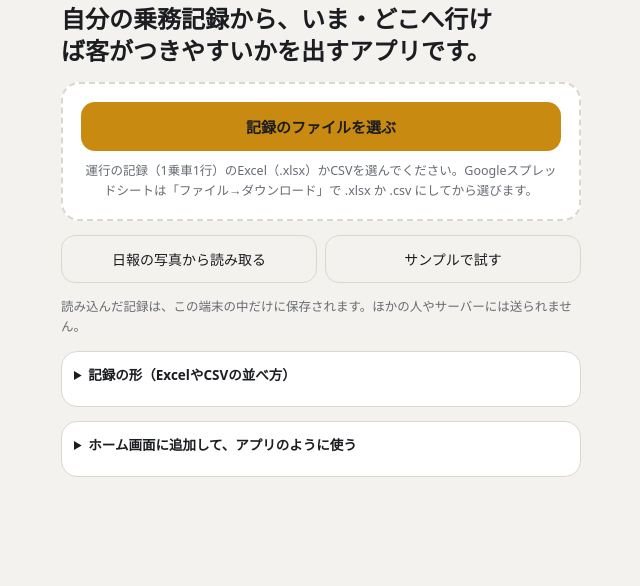
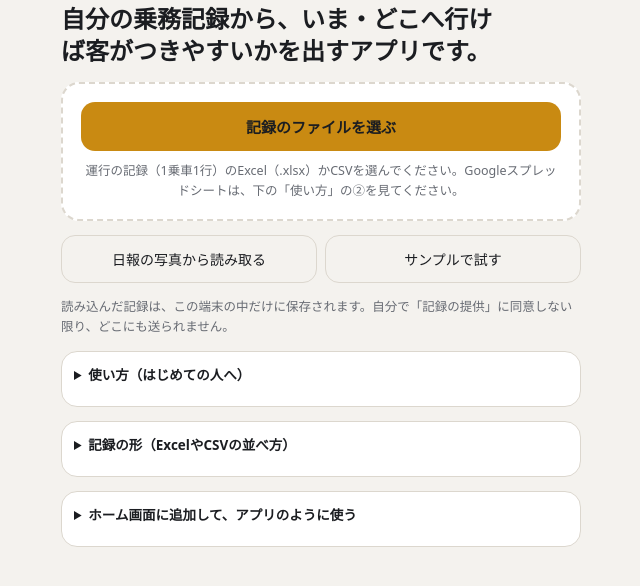
Before and after one commit to koudai03130323-sketch/nagashi-navi, a plain HTML site: page public/index.html in a window 1280 px wide. Shown: the part 62-648 px from the top of the page, without its empty margins (319-959 px from the left). Drawn offline with nearby package versions, Linux system fonts and the light colour scheme; a web font is replaced by a local one.

Commit message:
使い方の欄を足す（ホーム画面に入れる・記録の入れ方・画面の見方・困ったとき）
Co-Authored-By: Claude Opus 5.5 <noreply@anthropic.com>

```diff
--- a/public/index.html
+++ b/public/index.html
@@ -242,14 +242,15 @@ details.panel:not([open]) { padding-block: 8px; }
     <label class="drop" id="drop">
       <input type="file" id="file" accept=".csv,.xlsx,.xls,text/csv,text/plain,application/vnd.openxmlformats-officedocument.spreadsheetml.sheet,application/vnd.ms-excel">
       <span class="primary">記録のファイルを選ぶ</span>
-      <span class="sub">運行の記録（1乗車1行）のExcel（.xlsx）かCSVを選んでください。Googleスプレッドシートは「ファイル→ダウンロード」で .xlsx か .csv にしてから選びます。</span>
+      <span class="sub">運行の記録（1乗車1行）のExcel（.xlsx）かCSVを選んでください。Googleスプレッドシートは、下の「使い方」の②を見てください。</span>
     </label>
     <div class="btnrow">
       <button class="ghost wide" type="button" id="open-ai">日報の写真から読み取る</button>
       <button class="ghost wide" type="button" id="try-sample">サンプルで試す</button>
     </div>
     <div class="err" id="load-err" hidden></div>
-    <p class="sub">読み込んだ記録は、この端末の中だけに保存されます。ほかの人やサーバーには送られません。</p>
+    <p class="sub">読み込んだ記録は、この端末の中だけに保存されます。自分で「記録の提供」に同意しない限り、どこにも送られません。</p>
+    <details class="panel fold howto"><summary>使い方（はじめての人へ）</summary></details>
     <details class="panel fold">
       <summary>記録の形（ExcelやCSVの並べ方）</summary>
       <p class="sub">見出しの行の下に、1乗車ずつ1行。ExcelでもCSVでも同じ並びです。曜日の列はなくても大丈夫です（日付から出します）。</p>
@@ -513,6 +514,7 @@ details.panel:not([open]) { padding-block: 8px; }
       <div class="err" id="clear-confirm" hidden>この端末に保存した記録を消します。もう一度押すと消します。</div>
       <p class="sub" id="unmatched"></p>
     </section>
+    <details class="panel fold howto"><summary>使い方</summary></details>
     <details class="panel fold installbox" hidden><summary>ホーム画面に追加して、アプリのように使う</summary></details>
     <p class="foot">地図：国土地理院（淡色地図）。住所の位置：Geolonia 住所データ。駅の位置：open-data-jp-railway-stations。位置は町・駅の代表地点で、おおよそです。</p>
   </main>
@@ -1449,6 +1451,41 @@ details.panel:not([open]) { padding-block: 8px; }
   window.addEventListener('appinstalled', () => { installEvt = null; renderInstall(); });
   renderInstall();
 
+  // ===== 使い方（はじめの画面と記録の画面の「使い方」。中身は決まった文だけ） =====
+  const HOWTO = `
+    <p class="sub"><b>① ホーム画面に入れる（最初に1回）</b></p>
+    <ol class="steps">
+      <li>iPhone は <b>Safari</b> でこのページを開く（LINE や Chrome の中では入れられません）。</li>
+      <li>右下かアドレス欄の横の「⋯」→「共有」（下に共有ボタン＝四角から矢印の印があれば、それ）を押す。</li>
+      <li>メニューを下まで動かして「ホーム画面に追加」→「追加」。見つからないときは、いちばん下の「アクションを編集」から足せます。</li>
+      <li>これからは、ホーム画面のアイコンから開きます。Safari で入れた記録は、アイコンのほうには引き継がれません。</li>
+      <li>Android は Chrome の「︙」→「ホーム画面に追加」。</li>
+    </ol>
+    <p class="sub"><b>② 記録を入れる</b>（どれか1つ）</p>
+    <ul class="steps">
+      <li><b>Excel・CSV のファイル：</b>「記録のファイルを選ぶ」→ 左上の「ブラウズ」→ iCloud Drive や Google ドライブから選ぶ。</li>
+      <li><b>Googleスプレッドシート：</b>緑のアイコン（.gsheet）は中身のないリンクなので、灰色で選べません。スプレッドシートのアプリで表の左上の角（Aの左・1の上）をタップ →「コピー」→ このアプリの「日報の写真から読み取る」→「コピーしたものを貼り付ける」→「表にして確かめる」→「取り込む」。ファイルにしたいときは「⋯」→「共有とエクスポート」→「コピーを送信」→「Microsoft Excel」→「"ファイル"に保存」。</li>
+      <li><b>Numbers：</b>「⋯」→「書き出し」→「Excel」→「"ファイル"に保存」して、そのファイルを選ぶ。</li>
+      <li><b>紙の日報：</b>「日報の写真から読み取る」→「指示文をコピー」→ 自分の ChatGPT か Claude のアプリに、日報の写真と指示文を送る → 返ってきた表をコピー →「コピーしたものを貼り付ける」→「表にして確かめる」→ 写真と見比べて「取り込む」。</li>
+    </ul>
+    <p class="sub">日報が増えたら、同じやり方で足します。前に入れた記録と重なった行は、自動で1つにまとめます。</p>
+    <p class="sub"><b>③ 画面の見方</b></p>
+    <ul class="steps">
+      <li><b>いま：</b>今の曜日・時間に、客がつきやすい場所の順位。</li>
+      <li><b>降ろしたあと：</b>降ろした町・駅を選ぶと、次にどこで拾えたかと、空車の時間。</li>
+      <li><b>地図：</b>おすすめの場所を地図で。カードを押すと、その場所に移ります。</li>
+      <li><b>記録：</b>入れた記録の件数、記録の追加・入れ替え・消去、記録の提供。</li>
+    </ul>
+    <p class="sub"><b>④ 記録の提供</b></p>
+    <p class="sub">はじめて記録を入れたときに1回だけ、記録を提供するかを聞きます。送らなくても、アプリは全部使えます。送るのは町名までに丸めた記録だけで、記録の画面からいつでもやめられます。</p>
+    <p class="sub"><b>⑤ うまくいかないとき</b></p>
+    <ul class="steps">
+      <li><b>ファイルが灰色で選べない：</b>Googleスプレッドシートのリンクです。②のコピー＆貼り付けで入れます。</li>
+      <li><b>入れたはずの記録が出ない：</b>Safari とホーム画面のアイコンで、別々に開いていないか確かめます。</li>
+      <li><b>赤い文字が出た：</b>見出しの名前（日付・乗車・降車・乗車地・降車地・営業km）がそろっているか確かめます。下の「記録の形」に例があります。</li>
+    </ul>`;
+  document.querySelectorAll('.howto').forEach((box) => { box.insertAdjacentHTML('beforeend', HOWTO); });
+
   // サンプル（架空の記録）：実在の町・駅の名前だけを使い、日時と組み合わせは乱数で作る
   const makeSample = () => {
     let seed = 7; const rnd = () => { seed = (seed * 16807) % 2147483647; return (seed - 1) / 2147483646; };
```
